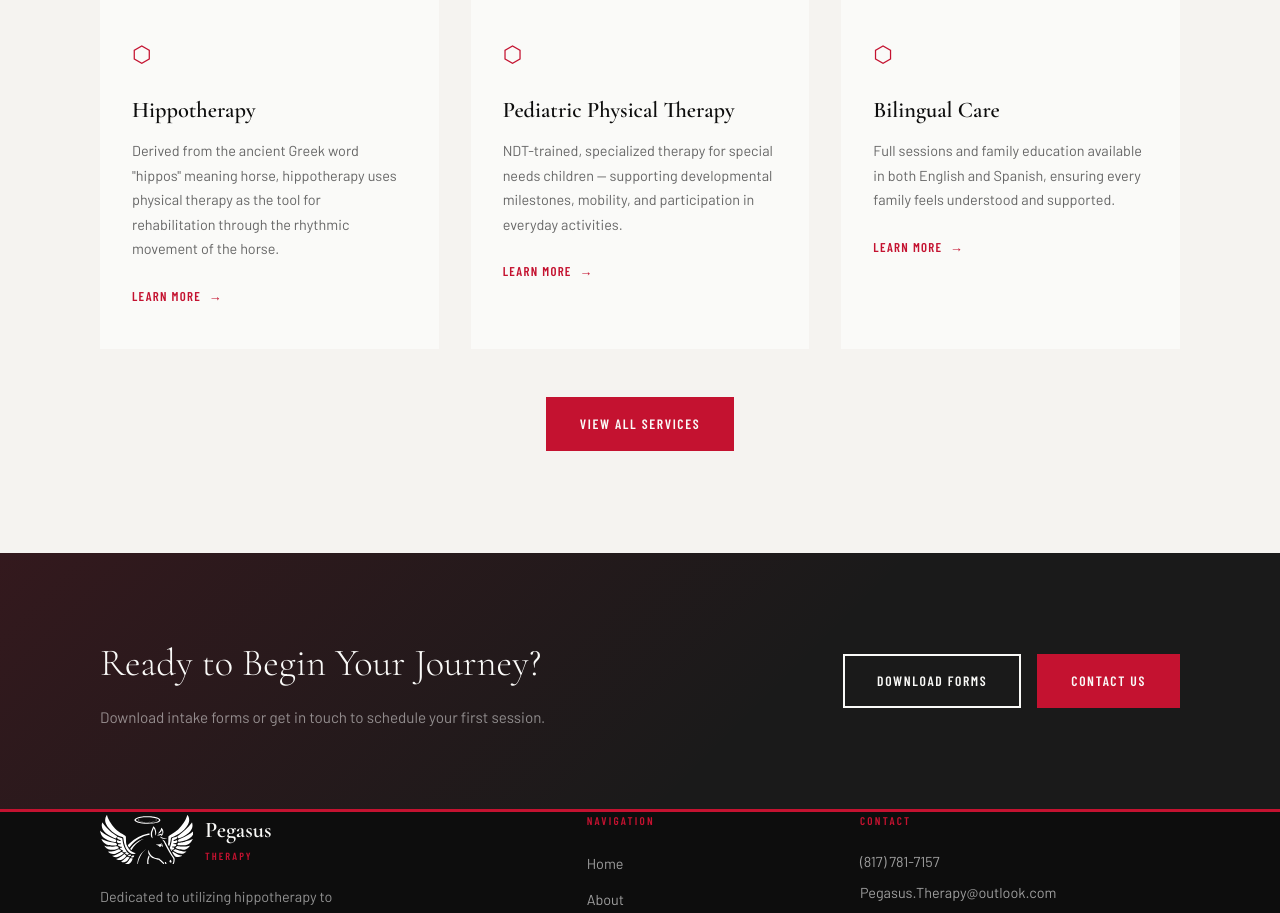
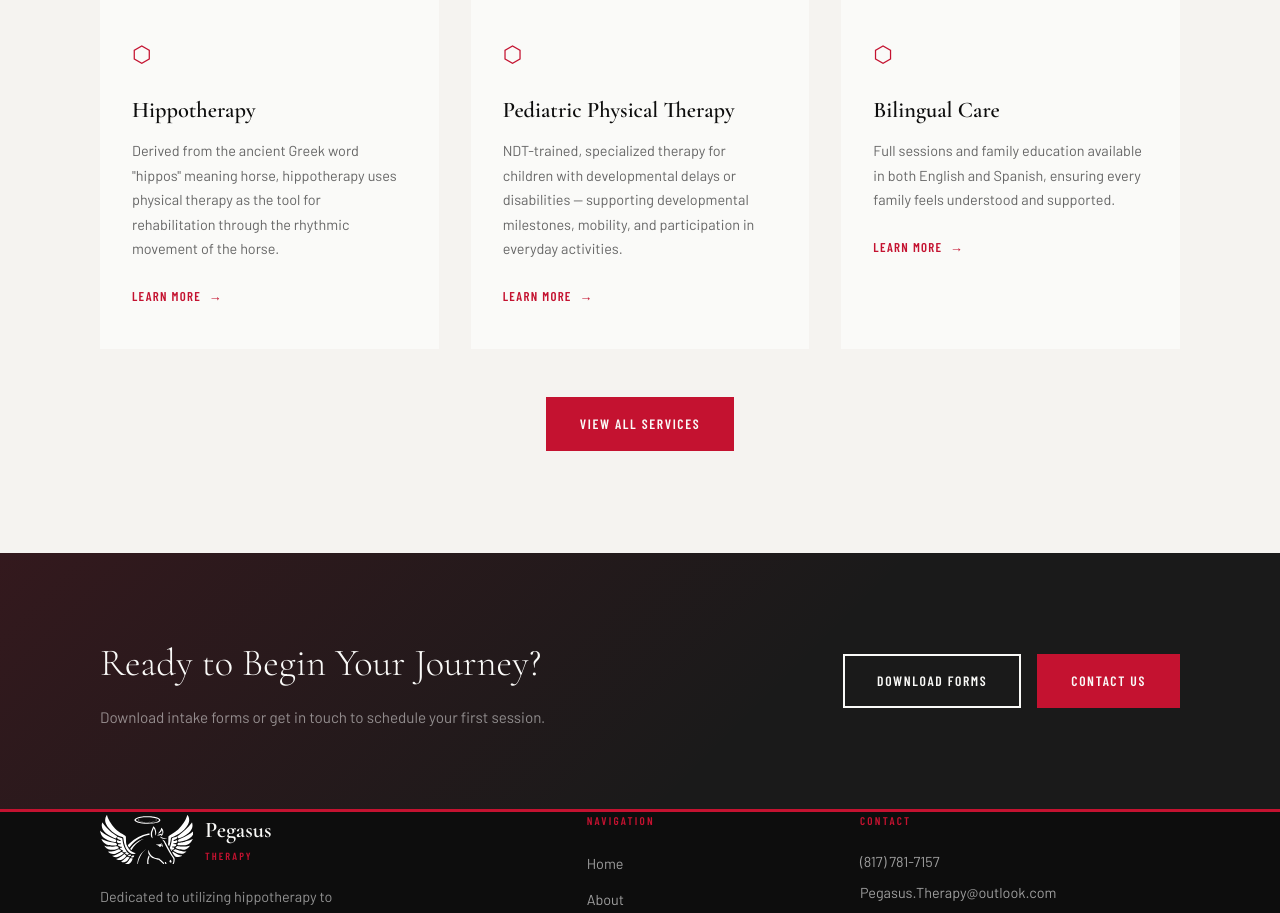
Before and after one commit to zMelt/Pegasus-Therapy, a React (Vite) app: page / in a window 1280 px wide. Shown: the part 1840-2753 px from the top of the page. Built offline with nearby package versions, Linux system fonts and the light colour scheme.

Commit message:
Update description for Pediatric Physical Therapy

```diff
--- a/src/pages/Home.jsx
+++ b/src/pages/Home.jsx
@@ -17,7 +17,7 @@ const serviceTeaser = [
   {
     icon: '⬡',
     title: 'Pediatric Physical Therapy',
-    desc: 'NDT-trained, specialized therapy for special needs children — supporting developmental milestones, mobility, and participation in everyday activities.',
+    desc: 'NDT-trained, specialized therapy for children with developmental delays or disabilities — supporting developmental milestones, mobility, and participation in everyday activities.',
   },
   {
     icon: '⬡',
```
